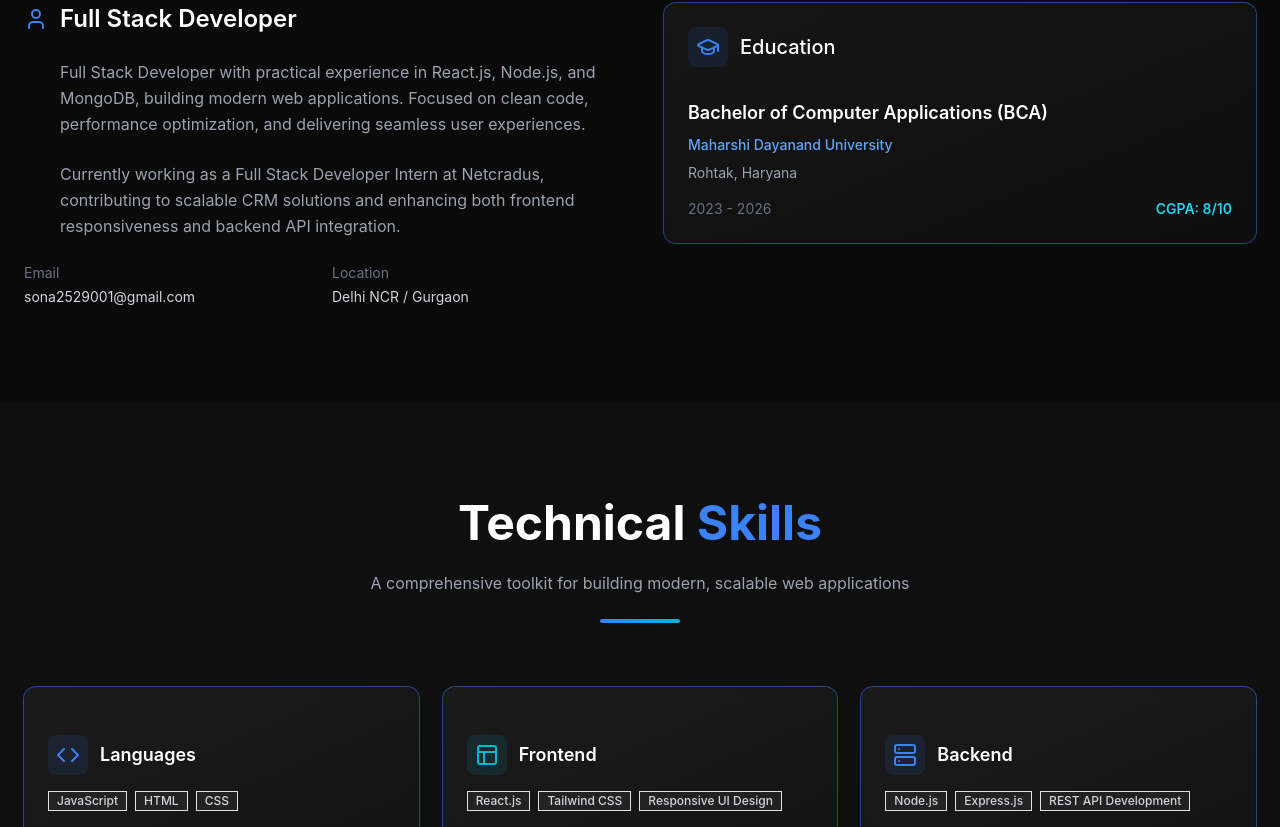
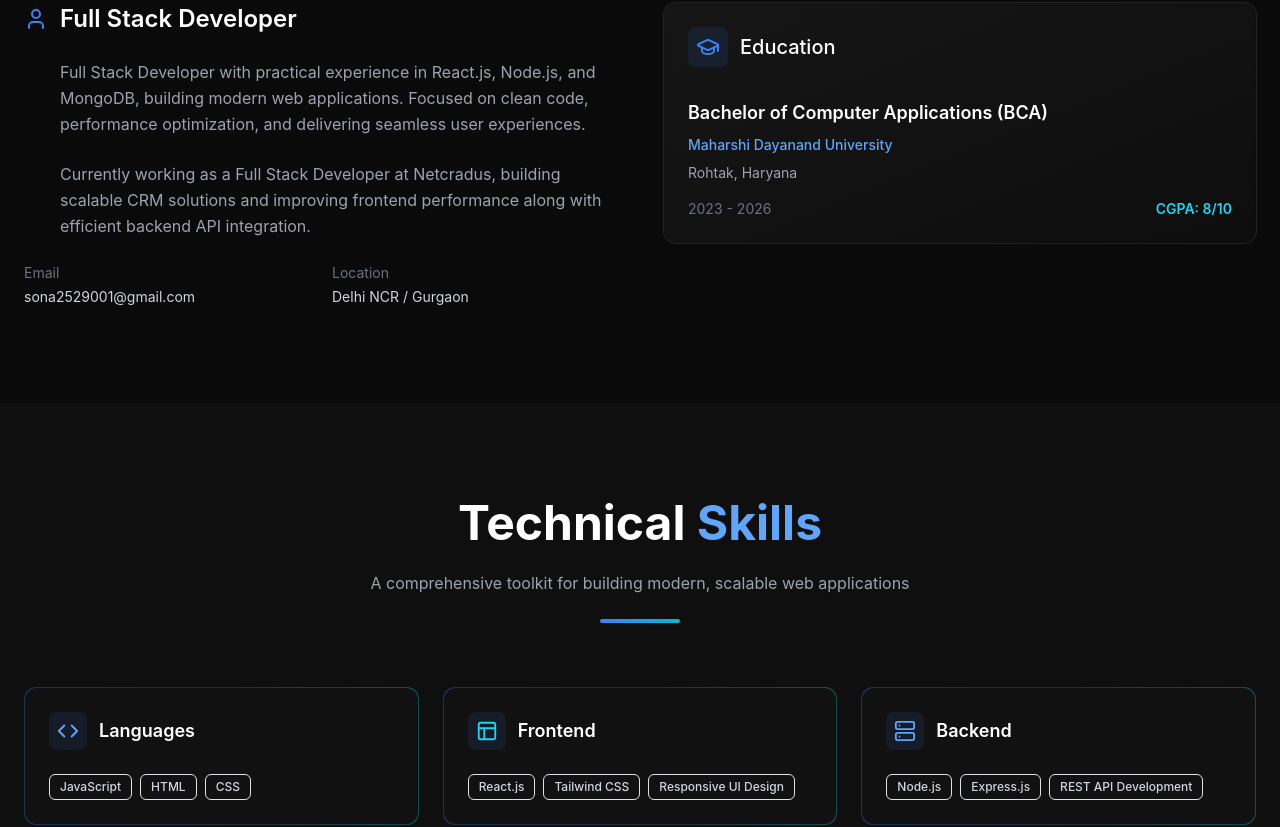
Before and after one commit to sona-s29/Personal-Portfolio, a React (Vite) app: page / in a window 1280 px wide. Shown: the part 1033-1860 px from the top of the page. Built offline with nearby package versions, Linux system fonts and the light colour scheme.

Commit message:
fixed ui

```diff
--- a/src/components/About.jsx
+++ b/src/components/About.jsx
@@ -29,8 +29,7 @@ const About = () => {
                   Focused on clean code, performance optimization, and delivering seamless user experiences.
                 </p>
                 <p className="text-gray-400 leading-relaxed">
-                  Currently working as a Full Stack Developer Intern at Netcradus, contributing to scalable CRM solutions
-                  and enhancing both frontend responsiveness and backend API integration.
+                  Currently working as a Full Stack Developer at Netcradus, building scalable CRM solutions and improving frontend performance along with efficient backend API integration.
                 </p>
               </div>
             </div>
--- a/src/components/Hero.jsx
+++ b/src/components/Hero.jsx
@@ -99,7 +99,7 @@ const Hero = () => {
               <span className="text-sm">Email</span>
             </a>
            <a
-  href="https://drive.google.com/file/d/1D4VVbenzKMC4rWNrtzwSGXCNmjrpWeKS/view?usp=drivesdk"
+  href="https://drive.google.com/file/d/1hCv22oEJe_FbaqRMVLS2lGHCwfW52fh1/view?usp=drivesdk"
   target="_blank"
   rel="noopener noreferrer"
   download
@@ -118,6 +118,8 @@ const Hero = () => {
           <div className="w-1.5 h-3 bg-blue-500 rounded-full"></div>
         </div>
       </div>
+
+
     </section>
   );
 };
--- a/src/components/Skills.jsx
+++ b/src/components/Skills.jsx
@@ -1,95 +1,111 @@
 import { Badge } from "./ui/badge";
-import { Card } from "./ui/card";
 import { skills } from "../data/mock";
-import { Code, Database, Layout, Lightbulb, Server, Wrench } from "lucide-react";
+import {
+  Code,
+  Database,
+  Layout,
+  Lightbulb,
+  Server,
+  Wrench,
+} from "lucide-react";
 
 const Skills = () => {
   const skillCategories = [
-    {
-      title: "Languages",
-      icon: Code,
-      skills: skills.languages,
-      color: "blue"
-    },
-    {
-      title: "Frontend",
-      icon: Layout,
-      skills: skills.frontend,
-      color: "cyan"
-    },
-    {
-      title: "Backend",
-      icon: Server,
-      skills: skills.backend,
-      color: "blue"
-    },
-    {
-      title: "Database",
-      icon: Database,
-      skills: skills.database,
-      color: "cyan"
-    },
-    {
-      title: "Tools & Platforms",
-      icon: Wrench,
-      skills: skills.tools,
-      color: "blue"
-    },
-    {
-      title: "Core Concepts",
-      icon: Lightbulb,
-      skills: skills.concepts,
-      color: "cyan"
-    }
+    { title: "Languages", icon: Code, skills: skills.languages, color: "blue" },
+    { title: "Frontend", icon: Layout, skills: skills.frontend, color: "cyan" },
+    { title: "Backend", icon: Server, skills: skills.backend, color: "blue" },
+    { title: "Database", icon: Database, skills: skills.database, color: "cyan" },
+    { title: "Tools & Platforms", icon: Wrench, skills: skills.tools, color: "blue" },
+    { title: "Core Concepts", icon: Lightbulb, skills: skills.concepts, color: "cyan" },
   ];
 
+  const colorMap = {
+    blue: "text-blue-400",
+    cyan: "text-cyan-400",
+  };
+
   return (
-    <section id="skills" className="py-24 bg-[#0f0f10] relative">
+    <section id="skills" className="py-24 bg-[#0f0f10]">
       <div className="max-w-7xl mx-auto px-6">
-        {/* Section Header */}
-        <div className="mb-16 text-center animate-fade-in">
+
+        {/* Header */}
+        <div className="mb-16 text-center">
           <h2 className="text-4xl md:text-5xl font-bold mb-4">
             <span className="text-white">Technical </span>
-            <span className="text-blue-500">Skills</span>
+            <span className="text-blue-400">Skills</span>
           </h2>
+
           <p className="text-gray-400 max-w-2xl mx-auto">
             A comprehensive toolkit for building modern, scalable web applications
           </p>
+
           <div className="w-20 h-1 bg-gradient-to-r from-blue-500 to-cyan-500 rounded-full mx-auto mt-4"></div>
         </div>
 
-        {/* Skills Grid */}
+        {/* Grid */}
         <div className="grid md:grid-cols-2 lg:grid-cols-3 gap-6">
           {skillCategories.map((category, index) => {
             const Icon = category.icon;
+
             return (
-              <Card
+              <div
                 key={index}
-                className="bg-gradient-to-br from-white/5 to-white/[0.02] border-white/10 backdrop-blur-sm hover:border-blue-500/50 transition-all duration-300 hover:shadow-lg hover:shadow-blue-500/10 hover:scale-105 group"
+                className="
+                  group relative rounded-xl p-[1px]
+                  bg-gradient-to-r from-blue-500/30 via-blue-400/20 to-cyan-400/30
+                  hover:from-blue-500/60 hover:to-cyan-500/60
+                  transition-all duration-300
+                "
               >
-                <div className="p-6 space-y-4">
-                  <div className="flex items-center space-x-3">
-                    <div className={`p-2 bg-${category.color}-500/10 rounded-lg group-hover:bg-${category.color}-500/20 transition-colors duration-300`}>
-                      <Icon className={`text-${category.color}-500`} size={24} />
+                {/* Inner Card */}
+                <div className="
+                  bg-[#111111]
+                  rounded-xl
+                  p-6
+                  h-full
+                  transition-all duration-300
+                  group-hover:shadow-[0_0_30px_rgba(59,130,246,0.15)]
+                ">
+
+                  {/* Title */}
+                  <div className="flex items-center space-x-3 mb-4">
+                    <div className="p-2 rounded-lg bg-blue-500/10 group-hover:bg-blue-500/20 transition">
+                      <Icon className={`${colorMap[category.color]}`} size={22} />
                     </div>
-                    <h3 className="text-lg font-semibold text-white">{category.title}</h3>
+
+                    <h3 className="text-lg font-semibold text-white">
+                      {category.title}
+                    </h3>
                   </div>
+
+                  {/* Skills */}
                   <div className="flex flex-wrap gap-2">
                     {category.skills.map((skill, idx) => (
                       <Badge
                         key={idx}
-                        variant="secondary"
-                        className="bg-white/5 hover:bg-white/10 text-gray-300 border border-white/10 hover:border-blue-500/50 transition-all duration-200 hover:scale-105 cursor-default"
+                        className="
+                          bg-transparent
+                          text-gray-300
+                          border border-blue-400/20
+                          hover:border-blue-400/50
+                          hover:text-white
+                          transition-all duration-200
+                          px-2.5 py-1
+                          text-xs
+                          rounded-md
+                        "
                       >
                         {skill}
                       </Badge>
                     ))}
                   </div>
+
                 </div>
-              </Card>
+              </div>
             );
           })}
         </div>
+
       </div>
     </section>
   );
--- a/src/components/ui/badge.jsx
+++ b/src/components/ui/badge.jsx
@@ -5,27 +5,36 @@ import { Slot } from "radix-ui"
 import { cn } from "@/lib/utils"
 
 const badgeVariants = cva(
-  "group/badge inline-flex h-5 w-fit shrink-0 items-center justify-center gap-1 overflow-hidden rounded-4xl border border-transparent px-2 py-0.5 text-xs font-medium whitespace-nowrap transition-all focus-visible:border-ring focus-visible:ring-[3px] focus-visible:ring-ring/50 has-data-[icon=inline-end]:pr-1.5 has-data-[icon=inline-start]:pl-1.5 aria-invalid:border-destructive aria-invalid:ring-destructive/20 dark:aria-invalid:ring-destructive/40 [&>svg]:pointer-events-none [&>svg]:size-3!",
+  "inline-flex items-center justify-center gap-1 rounded-md px-2.5 py-1 text-xs font-medium transition-all whitespace-nowrap",
   {
     variants: {
       variant: {
-        default: "bg-primary text-primary-foreground [a]:hover:bg-primary/80",
+        default:
+          "bg-primary text-primary-foreground",
+
         secondary:
-          "bg-secondary text-secondary-foreground [a]:hover:bg-secondary/80",
+          "bg-secondary text-secondary-foreground",
+
         destructive:
-          "bg-destructive/10 text-destructive focus-visible:ring-destructive/20 dark:bg-destructive/20 dark:focus-visible:ring-destructive/40 [a]:hover:bg-destructive/20",
+          "bg-destructive/10 text-destructive",
+
+        // ✅ FIXED OUTLINE (NO WHITE BORDER)
         outline:
-          "border-border text-foreground [a]:hover:bg-muted [a]:hover:text-muted-foreground",
+          "border border-blue-400/20 text-gray-300 bg-transparent hover:border-blue-400/50 hover:text-white",
+
+        // ✅ CLEAN GHOST
         ghost:
-          "hover:bg-muted hover:text-muted-foreground dark:hover:bg-muted/50",
-        link: "text-primary underline-offset-4 hover:underline",
+          "text-gray-300 hover:bg-white/5 hover:text-white",
+
+        link:
+          "text-primary underline-offset-4 hover:underline",
       },
     },
     defaultVariants: {
-      variant: "default",
+      variant: "outline", // 👈 make outline default for your UI
     },
   }
-)
+);
 
 function Badge({
   className,
--- a/src/components/ui/button.jsx
+++ b/src/components/ui/button.jsx
@@ -5,14 +5,14 @@ import { Slot } from "radix-ui"
 import { cn } from "@/lib/utils"
 
 const buttonVariants = cva(
-  "group/button inline-flex shrink-0 items-center justify-center rounded-lg border border-transparent bg-clip-padding text-sm font-medium whitespace-nowrap transition-all outline-none select-none focus-visible:border-ring focus-visible:ring-3 focus-visible:ring-ring/50 active:translate-y-px disabled:pointer-events-none disabled:opacity-50 aria-invalid:border-destructive aria-invalid:ring-3 aria-invalid:ring-destructive/20 dark:aria-invalid:border-destructive/50 dark:aria-invalid:ring-destructive/40 [&_svg]:pointer-events-none [&_svg]:shrink-0 [&_svg:not([class*='size-'])]:size-4",
-  {
+"group/button inline-flex shrink-0 items-center justify-center rounded-lg text-sm font-medium whitespace-nowrap transition-all outline-none select-none ..." ,
+ {
     variants: {
       variant: {
         default: "bg-primary text-primary-foreground [a]:hover:bg-primary/80",
-        outline:
-          "border-border bg-background hover:bg-muted hover:text-foreground aria-expanded:bg-muted aria-expanded:text-foreground dark:border-input dark:bg-input/30 dark:hover:bg-input/50",
-        secondary:
+      outline:
+  "border border-gray-500/30 bg-background text-foreground hover:border-blue-500 hover:shadow-[0_0_10px_rgba(59,130,246,0.4)] transition-all duration-300",
+      secondary:
           "bg-secondary text-secondary-foreground hover:bg-secondary/80 aria-expanded:bg-secondary aria-expanded:text-secondary-foreground",
         ghost:
           "hover:bg-muted hover:text-foreground aria-expanded:bg-muted aria-expanded:text-foreground dark:hover:bg-muted/50",
--- a/src/data/mock.jsx
+++ b/src/data/mock.jsx
@@ -64,14 +64,14 @@ export const projects = [
 export const experience = [
   {
     id: 1,
-    role: "Full Stack Developer Intern",
+    role: "Full Stack Developer ",
     company: "Netcradus",
     duration: "Jan 2026 - Present",
     current: true,
     responsibilities: [
-      "Worked on the company's CRM web application, contributing to UI development using React.js and backend integration to ensure seamless functionality and improved user experience",
-      "Implemented RESTful API integration and enhanced frontend responsiveness, improving data flow and overall application performance",
-      "Collaborated on multiple web applications, supporting full stack development, debugging issues, and optimizing features for better scalability and usability"
+      "Developing and maintaining the company’s CRM web application using React.js, Node.js, and Express.js, ensuring scalable architecture and smooth user experience.",
+      "Designing and implementing RESTful APIs with secure authentication and efficient data handling to enable seamless frontend-backend integration.",
+      "Enhancing application performance and responsiveness by optimizing UI components, debugging issues, and collaborating with teams to deliver reliable features."
     ]
   }
-];
+]
--- a/src/index.css
+++ b/src/index.css
@@ -16,61 +16,56 @@ code {
     font-family:
         source-code-pro, Menlo, Monaco, Consolas, "Courier New", monospace;
 }
+@layer base {
+  :root {
+    /* 🔥 FORCE DARK THEME DEFAULT */
+    --background: 220 15% 6%;
+    --foreground: 210 40% 98%;
 
-@layer base {
-    :root {
-        --background: 0 0% 100%;
-        --foreground: 0 0% 3.9%;
-        --card: 0 0% 100%;
-        --card-foreground: 0 0% 3.9%;
-        --popover: 0 0% 100%;
-        --popover-foreground: 0 0% 3.9%;
-        --primary: 0 0% 9%;
-        --primary-foreground: 0 0% 98%;
-        --secondary: 0 0% 96.1%;
-        --secondary-foreground: 0 0% 9%;
-        --muted: 0 0% 96.1%;
-        --muted-foreground: 0 0% 45.1%;
-        --accent: 0 0% 96.1%;
-        --accent-foreground: 0 0% 9%;
-        --destructive: 0 84.2% 60.2%;
-        --destructive-foreground: 0 0% 98%;
-        --border: 0 0% 89.8%;
-        --input: 0 0% 89.8%;
-        --ring: 0 0% 3.9%;
-        --chart-1: 12 76% 61%;
-        --chart-2: 173 58% 39%;
-        --chart-3: 197 37% 24%;
-        --chart-4: 43 74% 66%;
-        --chart-5: 27 87% 67%;
-        --radius: 0.5rem;
-    }
-    .dark {
-        --background: 0 0% 3.9%;
-        --foreground: 0 0% 98%;
-        --card: 0 0% 3.9%;
-        --card-foreground: 0 0% 98%;
-        --popover: 0 0% 3.9%;
-        --popover-foreground: 0 0% 98%;
-        --primary: 0 0% 98%;
-        --primary-foreground: 0 0% 9%;
-        --secondary: 0 0% 14.9%;
-        --secondary-foreground: 0 0% 98%;
-        --muted: 0 0% 14.9%;
-        --muted-foreground: 0 0% 63.9%;
-        --accent: 0 0% 14.9%;
-        --accent-foreground: 0 0% 98%;
-        --destructive: 0 62.8% 30.6%;
-        --destructive-foreground: 0 0% 98%;
-        --border: 0 0% 14.9%;
-        --input: 0 0% 14.9%;
-        --ring: 0 0% 83.1%;
-        --chart-1: 220 70% 50%;
-        --chart-2: 160 60% 45%;
-        --chart-3: 30 80% 55%;
-        --chart-4: 280 65% 60%;
-        --chart-5: 340 75% 55%;
-    }
+    --card: 220 15% 8%;
+    --card-foreground: 210 40% 98%;
+
+    --popover: 220 15% 8%;
+    --popover-foreground: 210 40% 98%;
+
+    --primary: 217 91% 60%;
+    --primary-foreground: 0 0% 100%;
+
+    --secondary: 220 10% 15%;
+    --secondary-foreground: 210 40% 98%;
+
+    --muted: 220 10% 15%;
+    --muted-foreground: 215 20% 65%;
+
+    --accent: 217 91% 60%;
+    --accent-foreground: 0 0% 100%;
+
+    --destructive: 0 70% 50%;
+    --destructive-foreground: 0 0% 100%;
+
+    /* ✅ FIXED BORDERS (NO WHITE ANYMORE) */
+    --border: 217 30% 20%;
+    --input: 217 30% 20%;
+
+    /* ✅ BLUE GLOW FOCUS */
+    --ring: 217 91% 60%;
+
+    --radius: 0.6rem;
+  }
+
+  /* OPTIONAL: REMOVE LIGHT MODE COMPLETELY */
+  .dark {
+    /* same as root (keeps consistency) */
+    --background: 220 15% 6%;
+    --foreground: 210 40% 98%;
+
+    --card: 220 15% 8%;
+    --card-foreground: 210 40% 98%;
+
+    --border: 217 30% 20%;
+    --input: 217 30% 20%;
+    --ring: 217 91% 60%;
+  }
 }
 @layer base {
   body {
--- a/tailwind.config.js
+++ b/tailwind.config.js
@@ -4,7 +4,13 @@ export default {
     "./src/**/*.{js,jsx,ts,tsx}",
   ],
   theme: {
-    extend: {},
+    extend: {
+      colors: {
+      border: "hsl(var(--border))",
+      background: "hsl(var(--background))",
+      foreground: "hsl(var(--foreground))",
+    }
+    },
   },
   plugins: [],
 }
```
Also changed, not shown: src/components/Header.jsx (+8 -4 lines), src/components/ui/card.jsx (+12 -25 lines), src/components/ui/input.jsx (+21 -11 lines), src/components/ui/textarea.jsx (+22 -10 lines).
